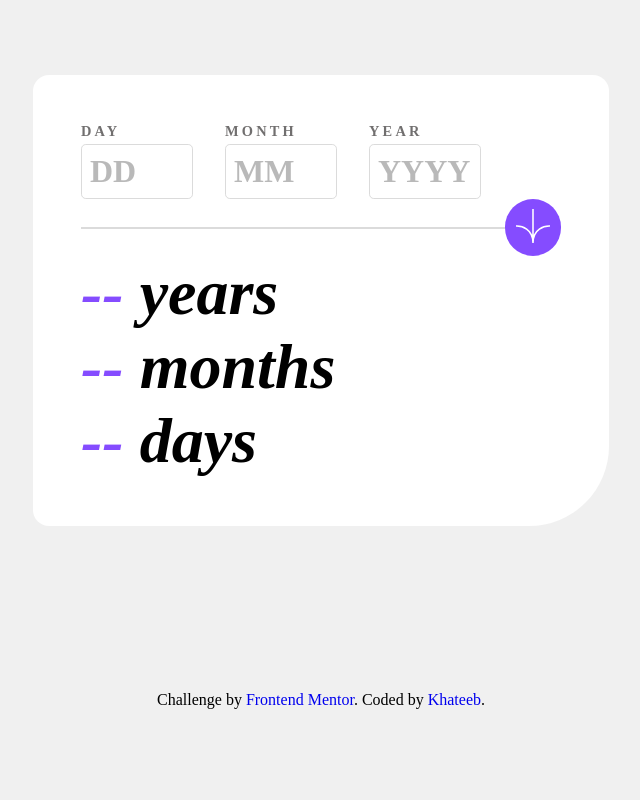
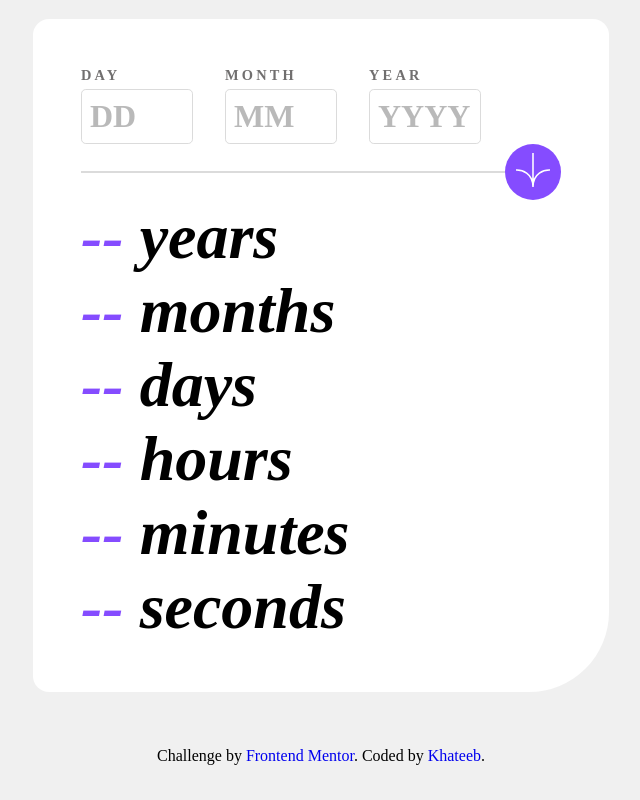
Before and after one commit to khateeboveskey/age-calculator-app, a PHP site: page / in a window 1280 px wide. Shown: the whole page, without its empty margins (319-959 px from the left). Run offline with PHP 8.4, Linux system fonts and the light colour scheme.

Commit message:
Hours, Minutes and Seconds added

```diff
--- a/css/style.css
+++ b/css/style.css
@@ -34,7 +34,7 @@ a {
 }
 
 body {
-	overflow: hidden;
+	overflow-x: hidden;
 	height: 100vh;
 	width: 100vw;
 	display: grid;
--- a/index.html
+++ b/index.html
@@ -45,6 +45,9 @@
       <span id="years-output">--</span> years<br>
       <span id="months-output">--</span> months<br>
       <span id="days-output">--</span> days<br>
+      <span id="hours-output">--</span> hours<br>
+      <span id="minutes-output">--</span> minutes<br>
+      <span id="seconds-output">--</span> seconds<br>
     </div>
 
   </form>
--- a/js/script.js
+++ b/js/script.js
@@ -112,10 +112,20 @@ function calculateAge() {
 		const ageInDays = Math.floor((ageInMs % 2629746000) / 86400000);
 		// 86400000 = 1000ms * 60s * 60min * 24hrs
 
+		const ageInHours = Math.floor((ageInMs % 86400000) / 3600000);
+		// 3600000 = 1000ms * 60s * 60min
+		const ageInMinutes = Math.floor((ageInMs % 3600000) / 60000);
+		// 60000 = 1000ms * 60s
+		const ageInSeconds = Math.floor((ageInMs % 60000) / 1000);
+		// 1000ms
+
 		// Animate output fields with age values
 		animateOutput("years-output", ageInYears);
 		animateOutput("months-output", ageInMonths);
 		animateOutput("days-output", ageInDays);
+		animateOutput("hours-output", ageInHours);
+		animateOutput("minutes-output", ageInMinutes);
+		animateOutput("seconds-output", ageInSeconds);
 	}
 }
 
```
